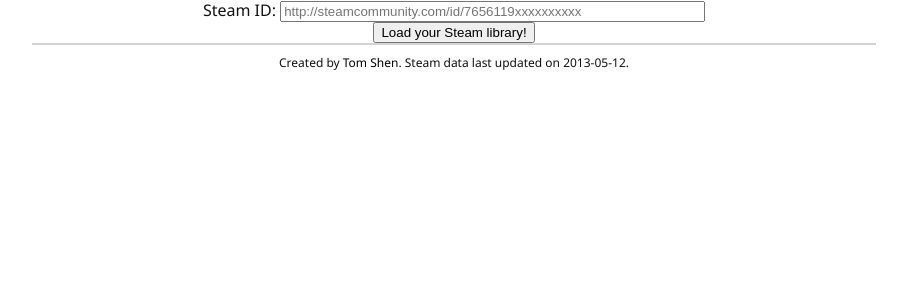
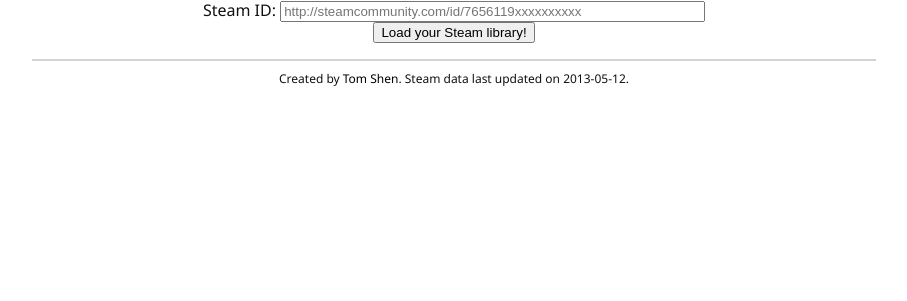
Before and after one commit to tomshen/steamdata, a Flask app: page / in a window 1280 px wide. Shown: the part 127-428 px from the top of the page, without its empty margins (186-1093 px from the left). Run offline with Flask 2, Linux system fonts and the light colour scheme; some libraries are stand-ins or nearby versions.

Commit message:
tweaked css

```diff
--- a/static/style.css
+++ b/static/style.css
@@ -35,6 +35,7 @@
   margin: 0 auto;
   width: 55%;
   text-align: center;
+  padding-bottom: 1em;
 }
 
 #games
```
